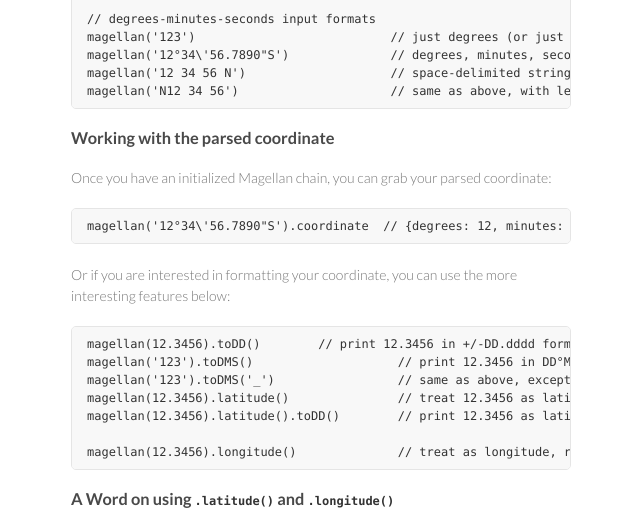
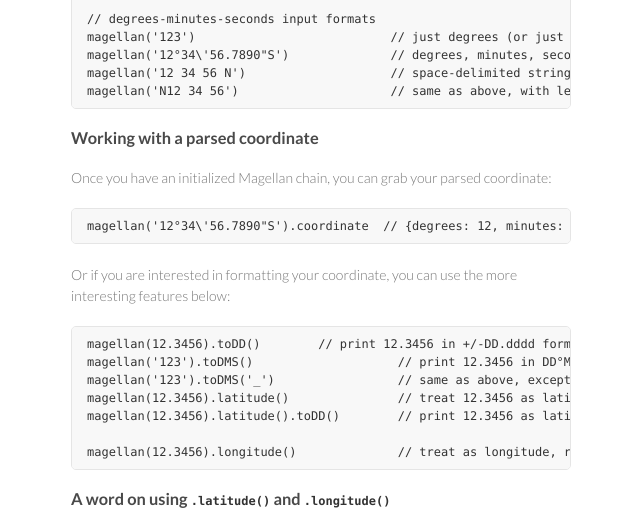
Before and after one commit to dbarbalato/magellan, a plain HTML site: page index.html in a window 1280 px wide. Shown: the part 1260-1785 px from the top of the page, 499-1139 px from the left. Drawn offline with Linux system fonts and the light colour scheme.

Commit message:
Update index.html

```diff
--- a/index.html
+++ b/index.html
@@ -105,7 +105,7 @@ magellan('12 34 56 N')                    // space-delimited string in degrees-m
 magellan('N12 34 56')                     // same as above, with leading compass direction
 </code></pre>
 
-<h3>Working with the parsed coordinate</h3>
+<h3>Working with a parsed coordinate</h3>
 
 <p>Once you have an initialized Magellan chain, you can grab your parsed coordinate:</p>
 
@@ -123,7 +123,7 @@ magellan(12.3456).latitude().toDD()        // print 12.3456 as latitude in +/-DD
 magellan(12.3456).longitude()              // treat as longitude, ready for chained methods seen above
 </code></pre>
 
-<h3>A Word on using <code>.latitude()</code> and <code>.longitude()</code>
+<h3>A word on using <code>.latitude()</code> and <code>.longitude()</code>
 </h3>
 
 <p><code>.latitude()</code> and <code>.longitude()</code> applied to a Magellan chain act as casts, essentially converting the parsed coordinates into a latitude or longitude, respectively. In doing so, these functions perform basic validation. In the event that a validation rule fails, the function will return <code>null</code>, breaking the chain.</p>
```
